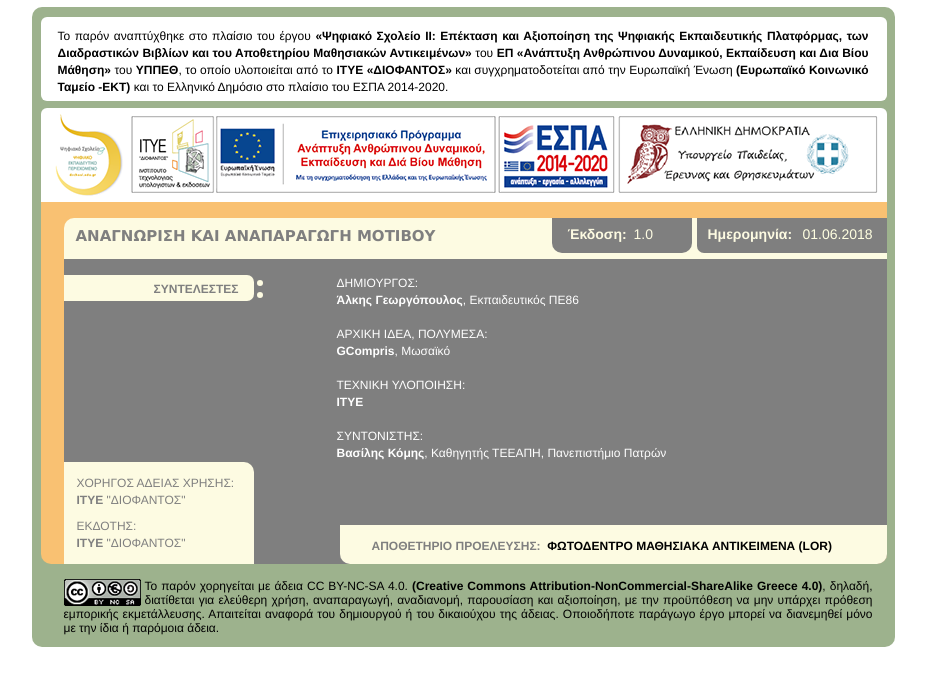
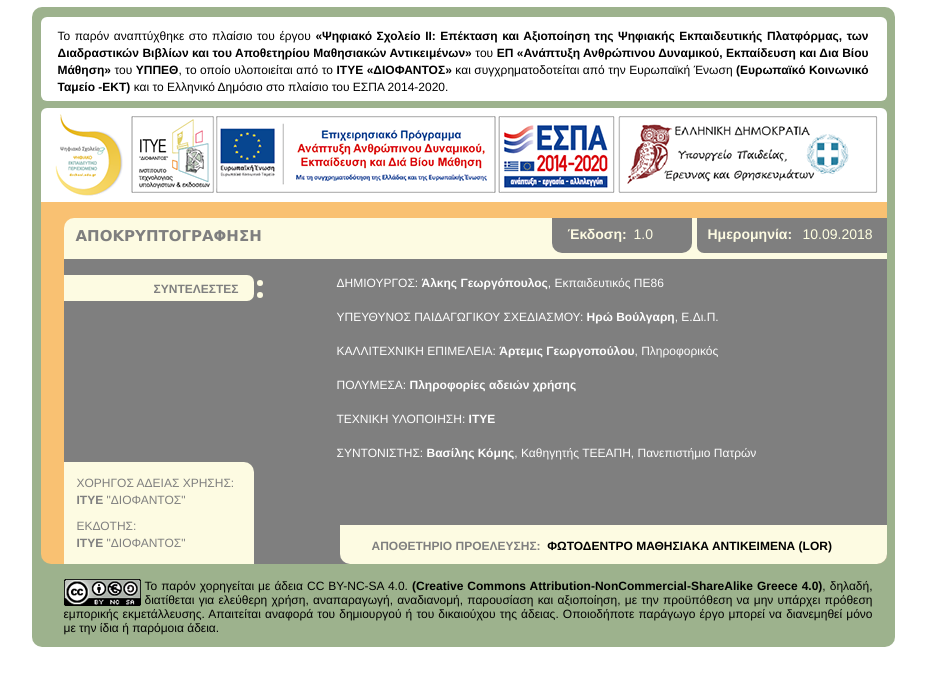
Before and after one commit to photodentro/decryption, a plain HTML site: page credits/index_DS_II.html in a window 1280 px wide. Shown: the whole page, without its empty margins (177-1103 px from the left). Drawn offline with Linux system fonts and the light colour scheme; a script that the page names is missing.

Commit message:
Update license.

```diff
--- a/credits/index_DS_II.html
+++ b/credits/index_DS_II.html
@@ -38,7 +38,7 @@
     <div class="rounded-corners clearfix colelem" id="u240"><!-- column -->
      <div class="rounded-corners clearfix colelem" id="u566"><!-- group -->
       <div class="clearfix grpelem" id="u189-4"><!-- content -->
-       <p>ΑΝΑΓΝΩΡΙΣΗ ΚΑΙ ΑΝΑΠΑΡΑΓΩΓΗ ΜΟΤΙΒΟΥ</p>
+       <p>ΑΠΟΚΡΥΠΤΟΓΡΑΦΗΣΗ</p>
       </div>
       <div class="rounded-corners clearfix grpelem" id="u607"><!-- group -->
        <div class="clearfix grpelem" id="u616-4"><!-- content -->
@@ -53,7 +53,7 @@
         <p>Ημερομηνία:</p>
        </div>
        <div class="clearfix grpelem" id="u604-4"><!-- content -->
-        <p>01.06.2018</p>
+        <p>10.09.2018</p>
        </div>
       </div>
      </div>
@@ -63,17 +63,19 @@
        <div class="position_content" id="u234_position_content">
         <div class="clearfix colelem" id="pu194-23"><!-- group -->
          <div class="clearfix grpelem" id="u194-23"><!-- content -->
-          <p id="u194-2">ΔΗΜΙΟΥΡΓΟΣ:</p>
-          <p id="u194-5"><a href="http://alkisg.mysch.gr"><span style="color: #ffffff !important; font-weight:bold;">Άλκης Γεωργόπουλος</span></a>, Εκπαιδευτικός ΠΕ86</p>
+          <p id="u194-2">ΔΗΜΙΟΥΡΓΟΣ: <a href="http://alkisg.mysch.gr"><span style="color: #ffffff !important; font-weight:bold;">Άλκης Γεωργόπουλος</span></a>, Εκπαιδευτικός ΠΕ86</p>
           <p id="u194-9">&nbsp;</p>
-          <p id="u194-2">ΑΡΧΙΚΗ ΙΔΕΑ, ΠΟΛΥΜΕΣΑ:</p>
-          <p id="u194-5"><a href="https://gcompris.net"><span style="color: #ffffff !important; font-weight:bold;">GCompris</span></a>, <a href="https://gcompris.net/screenshots-el.html#mosaic"><span style="color: #ffffff !important;">Μωσαϊκό</span></a></p>
+          <p id="u194-2">ΥΠΕΥΘΥΝΟΣ ΠΑΙΔΑΓΩΓΙΚΟΥ ΣΧΕΔΙΑΣΜΟΥ: <a href="http://www.ecd.uoa.gr/?page_id=4374"><span style="color: #ffffff !important; font-weight:bold;">Ηρώ Βούλγαρη</span></a>, Ε.Δι.Π.</p>
           <p id="u194-9">&nbsp;</p>
-          <p id="u194-11">ΤΕΧΝΙΚΗ ΥΛΟΠΟΙΗΣΗ:</p>
-          <p id="u194-14"><span id="u194-12">ΙΤΥΕ</span></p>
+          <p id="u194-2">ΚΑΛΛΙΤΕΧΝΙΚΗ ΕΠΙΜΕΛΕΙΑ: <a href="mailto:artemis.georgopoulou@gmail.com"><span style="color: #ffffff !important; font-weight:bold;">Άρτεμις Γεωργοπούλου</span></a>, Πληροφορικός</p>
           <p id="u194-9">&nbsp;</p>
-          <p id="u194-11">ΣΥΝΤΟΝΙΣΤΗΣ:</p>
-          <p id="u194-14"><span id="u194-12">Βασίλης Κόμης</span>, Καθηγητής ΤΕΕΑΠΗ, Πανεπιστήμιο Πατρών</p>
+
+          <p id="u194-2">ΠΟΛΥΜΕΣΑ: <a href="../resource/license.txt"><span style="color: #ffffff !important; font-weight:bold;">Πληροφορίες αδειών χρήσης</span></a></p>
+          <p id="u194-9">&nbsp;</p>
+
+          <p id="u194-11">ΤΕΧΝΙΚΗ ΥΛΟΠΟΙΗΣΗ: <span id="u194-12">ΙΤΥΕ</span></p>
+          <p id="u194-9">&nbsp;</p>
+          <p id="u194-11">ΣΥΝΤΟΝΙΣΤΗΣ: <a href="http://www.ecedu.upatras.gr/services/site/prosopiko.php?sm=22&teacher_id=76"><span style="color: #ffffff !important; font-weight:bold;">Βασίλης Κόμης</span></a>, Καθηγητής ΤΕΕΑΠΗ, Πανεπιστήμιο Πατρών</p>
          </div>
          <div class="rounded-corners clearfix grpelem" id="u583"><!-- group -->
           <div class="clearfix grpelem" id="u622-4"><!-- content -->
```
Also changed, not shown: resource/license-mycutegraphics.txt (added), resource/license.txt (added), 1 other file.
